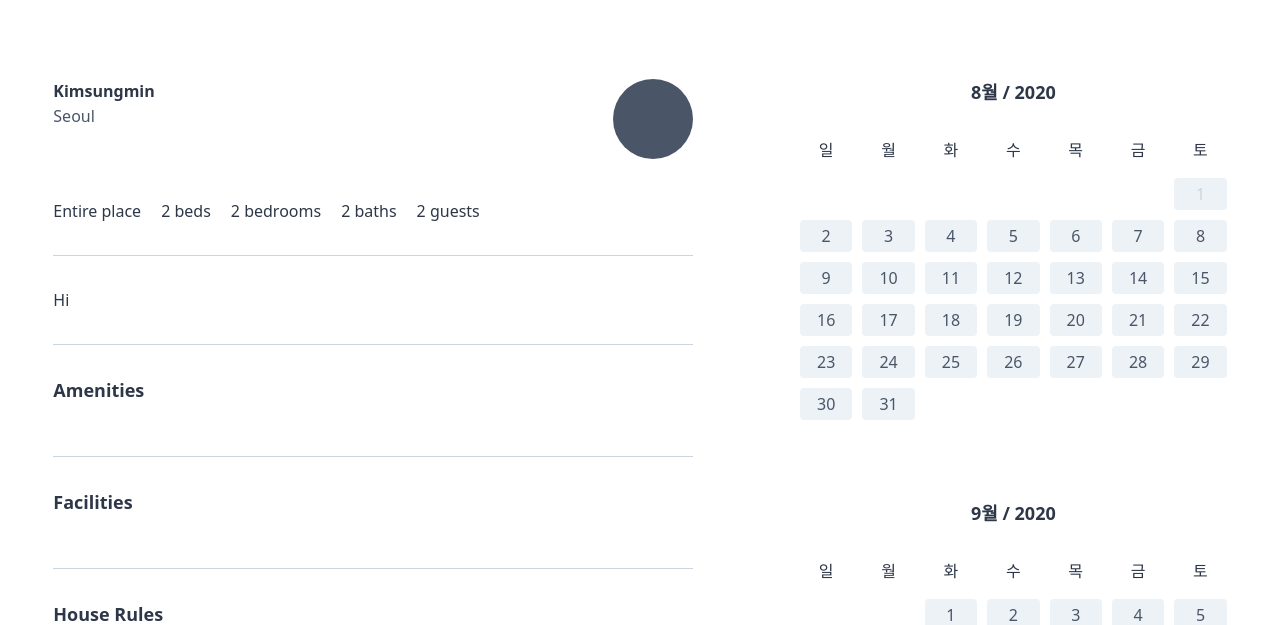
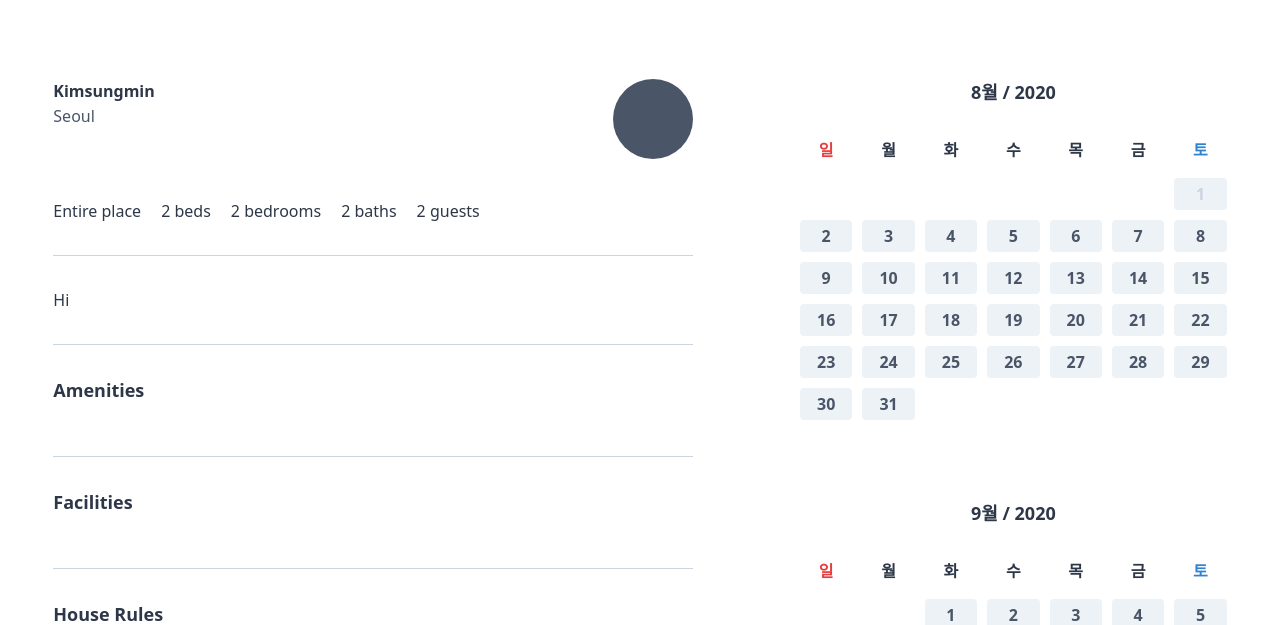
Before and after one commit to ksm0207/Python_django, a Django app: page /rooms/1 in a window 1280 px wide. Shown: the part 677-1302 px from the top of the page. Run offline with Django 3.2, Linux system fonts and the light colour scheme; data comes from the database, SQL or seed files in the repository; style sheets or scripts are compiled from the project's sources; parts of the project's set-up code (start-up, migrations or seed data) failed here and were passed over; some libraries are stand-ins or nearby versions.

Commit message:
달력 표시 변경
- None

```diff
--- a/templates/rooms/room_detail.html
+++ b/templates/rooms/room_detail.html
@@ -123,17 +123,20 @@
             {% if not request.session.is_hosting  %}
              {% for calendar in room.get_calendars %}
              <!-- Start Calendar -->
-
              <div class="mb-20">
-
                 <!-- Create Calendar Title -->
                 <span class="text-center font-bold text-lg block mb-8">{{calendar.get_month}} / {{calendar.year}}</span>
                 <!-- end of Calendar Title -->
-
                 <!-- Create Calendar grid -->
                 <div class="cal-grid mb-4">
                     {% for day in calendar.day_names  %}
-                        <span>{{day}}</span>
+                        {% if  day  ==  "일" %}
+                            <span class="font-bold text-red-600">{{day}}</span>
+                        {% elif day ==  "토" %}
+                            <span class="font-bold text-blue-600">{{day}}</span>
+                        {% else %}
+                            <span class="font-bold">{{day}}</span>
+                    {% endif %}
                     {% endfor %}
                 </div>
                 <!-- end of Calendar grid -->
@@ -142,14 +145,13 @@
             <div class="cal-grid">
                 {% for day in calendar.get_days  %}
                 {% is_booked room day as is_booked_bool %}
-                <!-- as is_booked_bool -->
                     {% if day.number != 0  %}
                         {% if day.past %}
-                             <span class="cal-number bg-gray-200 text-gray-400">{{day}}</span>
+                             <span class="cal-number bg-gray-200 font-bold text-gray-400">{{day}}</span>
                         {% elif is_booked_bool %}
-                             <span class="cal-number bg-gray-200 text-gray-400 line-through">{{day}}</span>
+                             <span class="cal-number bg-gray-200  text-gray-400 line-through">{{day}}</span>
                         {% else %}
-                             <span class="cal-number bg-gray-200 text-gray-700 hover:bg-teal-400 hover:text-white hover:font-medium">{{day}}</span>
+                             <span class="cal-number bg-gray-200 font-bold text-gray-700 hover:bg-green-300 hover:text-white hover:font-medium">{{day}}</span>
                         {% endif %}
                     {% else %}
                          <span></span>
```
